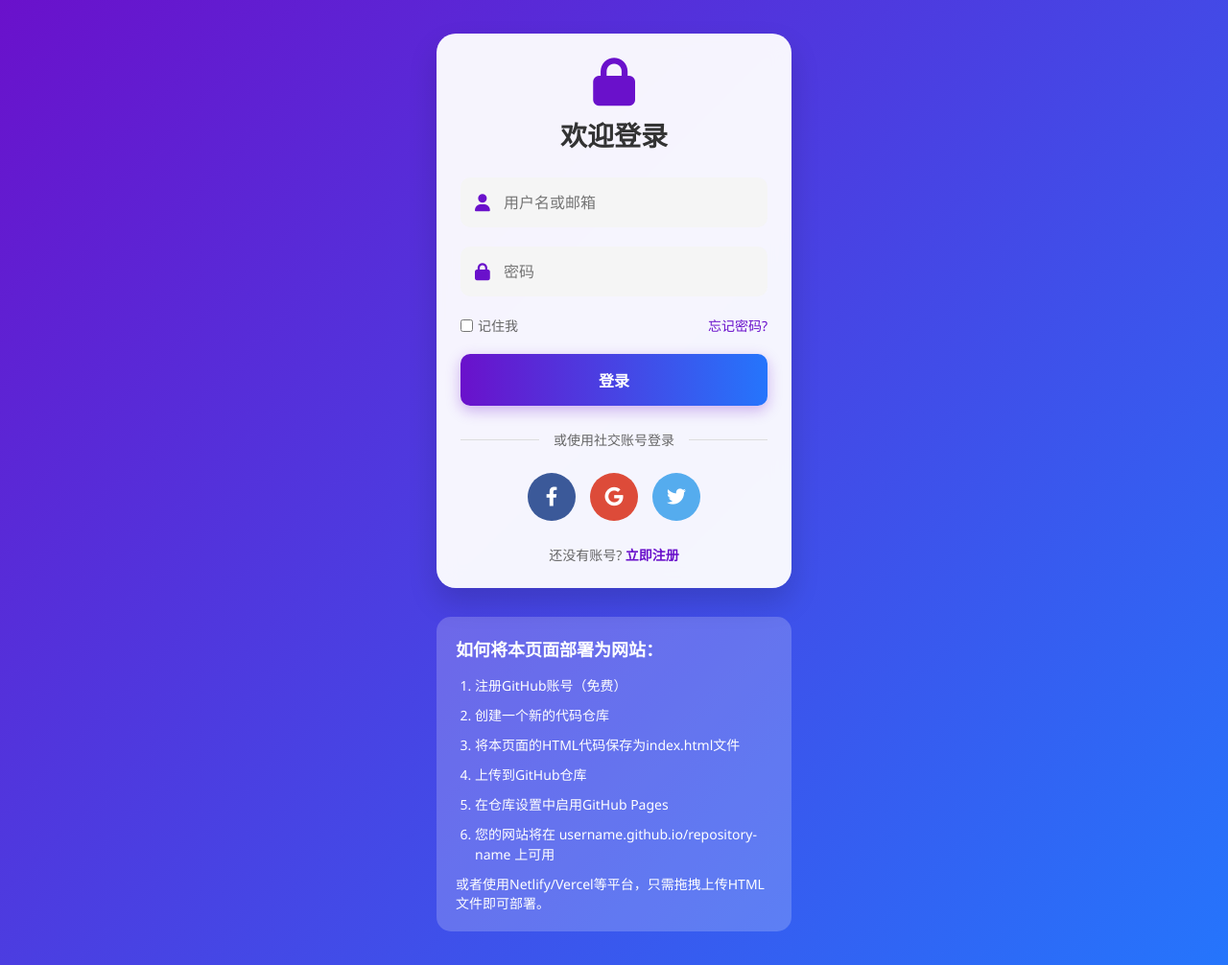
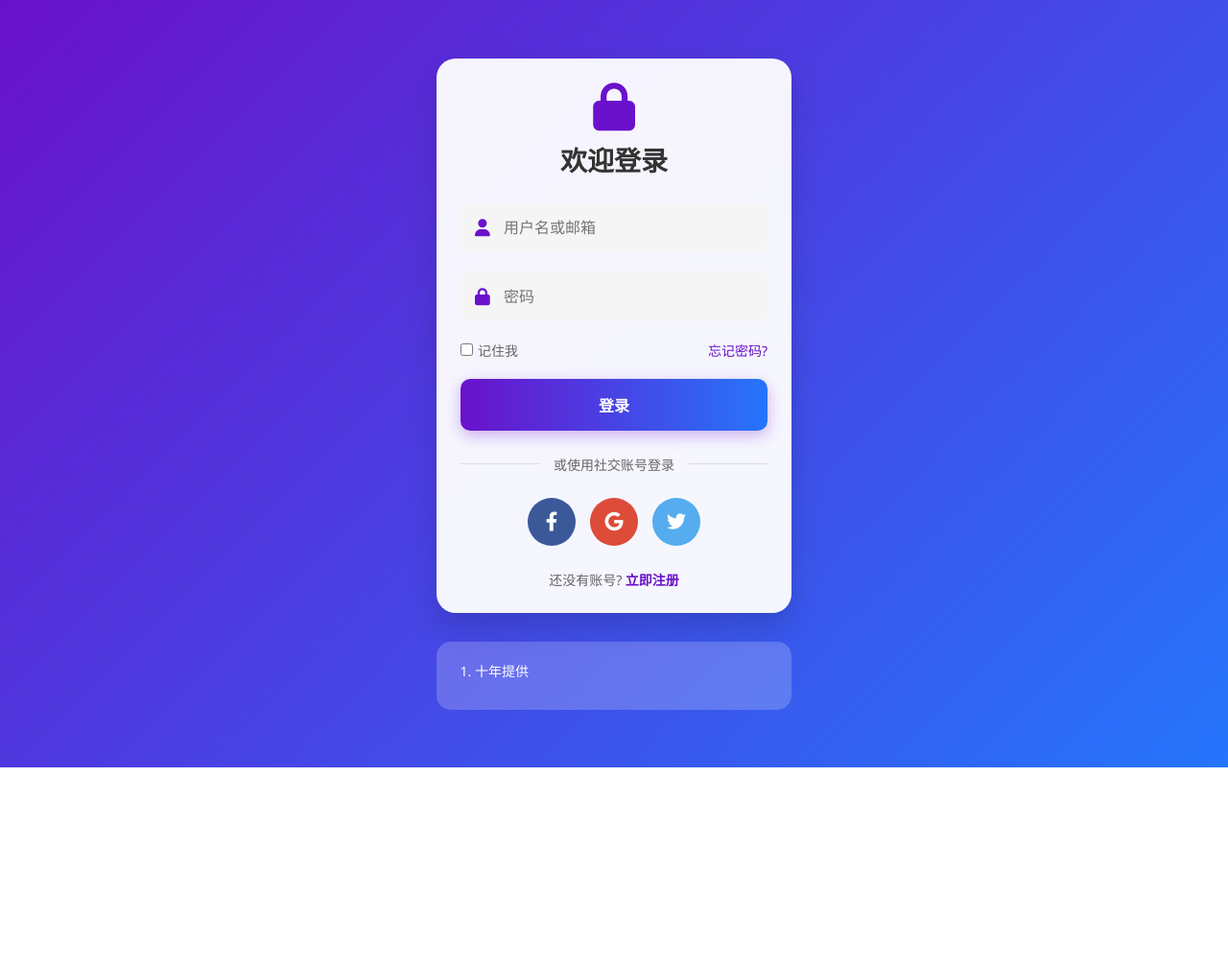
Before and after one commit to wwwyy3/woshishinian, a plain HTML site: page index.html in a window 1280 px wide. Shown: the whole page at 96% size. After the commit the page ends 800 px from the top, so only its background shows below. Drawn offline with Linux system fonts and the light colour scheme.

Commit message:
Update index.html

```diff
--- a/index.html
+++ b/index.html
@@ -295,16 +295,16 @@
         </div>
 
         <div class="instructions">
-            <h2>如何将本页面部署为网站：</h2>
+
             <ol>
-                <li>注册GitHub账号（免费）</li>
-                <li>创建一个新的代码仓库</li>
-                <li>将本页面的HTML代码保存为index.html文件</li>
-                <li>上传到GitHub仓库</li>
-                <li>在仓库设置中启用GitHub Pages</li>
-                <li>您的网站将在 username.github.io/repository-name 上可用</li>
-            </ol>
-            <p>或者使用Netlify/Vercel等平台，只需拖拽上传HTML文件即可部署。</p>
+
+                <li>十年提供</li>
+
+
+
+
+
+
         </div>
     </div>
 
```
